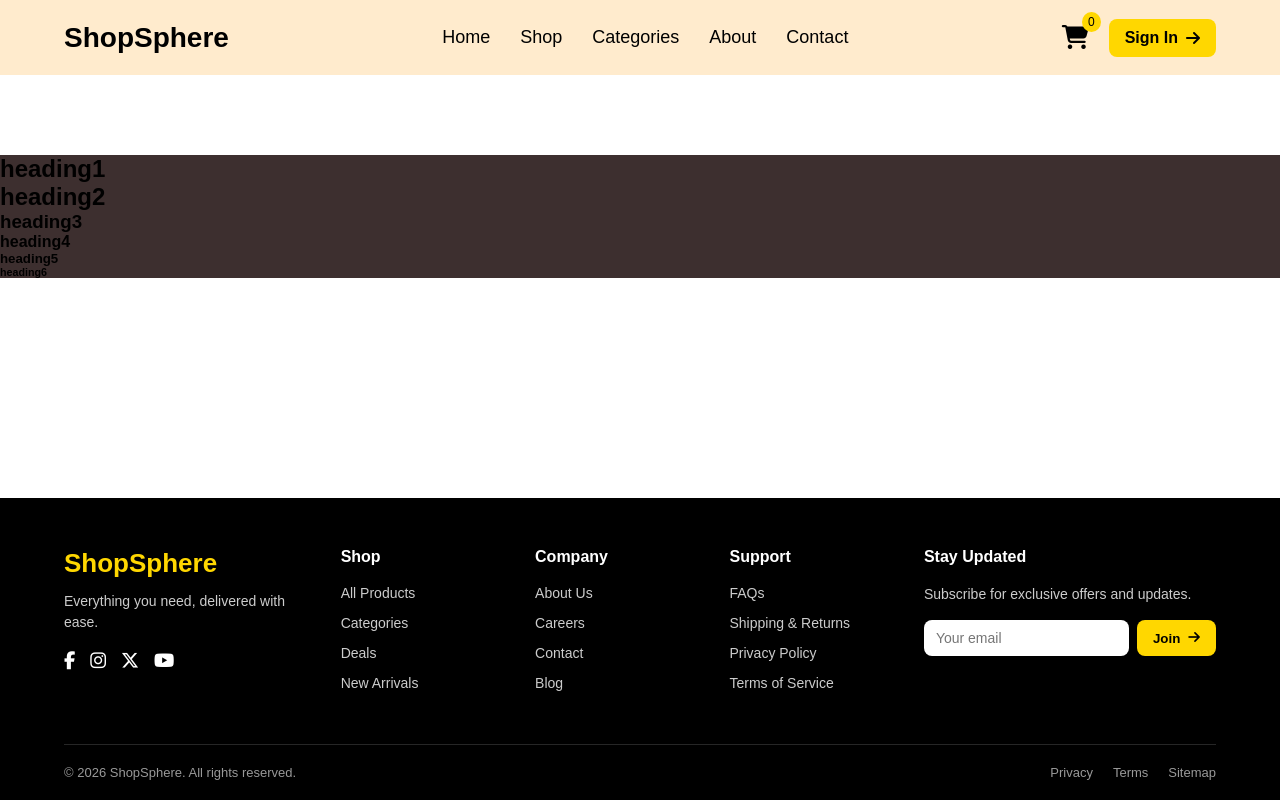
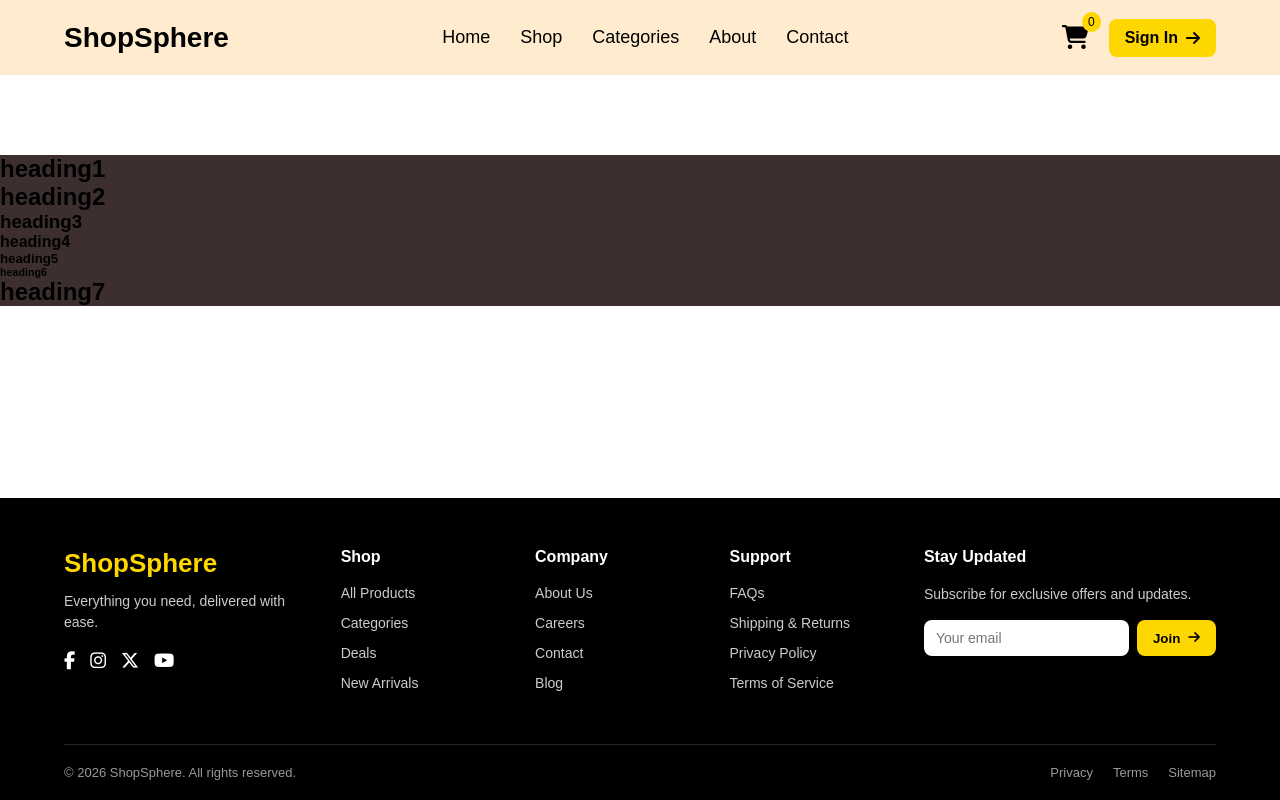
Before and after one commit to Tirthan1808/ShopSphere, a React (Create React App) app: page / in a window 1280 px wide. Built offline with nearby package versions, Linux system fonts and the light colour scheme.

Commit message:
Initial commit

```diff
--- a/src/Components/Hero.jsx
+++ b/src/Components/Hero.jsx
@@ -12,6 +12,7 @@ export default function Hero() {
                     <h4>heading4</h4>
                     <h5>heading5</h5>
                     <h6>heading6</h6>
+                    <h1>heading7</h1>
                 </div>
             </section >
         </div >
```
